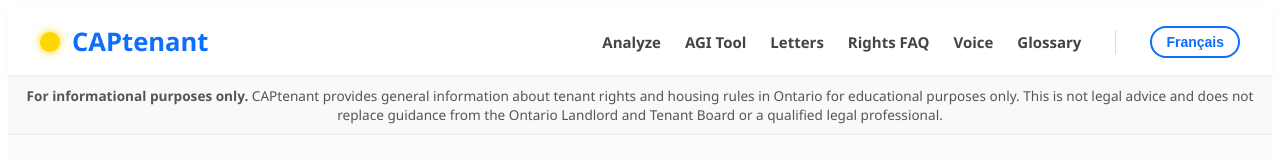
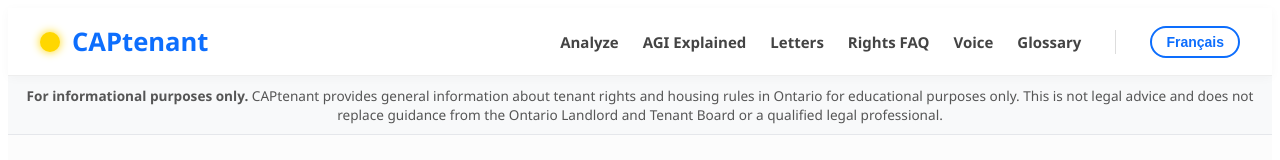
Before and after one commit to Azyym79/CAPtenant, a React (Vite) app: page /letters in a window 1280 px wide. Shown: the top 160 px of the page. Built offline with nearby package versions, Linux system fonts and the light colour scheme; no server answers.

Commit message:
Rename AGI Tool to AGI Explained in navigation for consistency and compliance

```diff
--- a/src/App.jsx
+++ b/src/App.jsx
@@ -150,7 +150,7 @@ function AppShell() {
         {/* RIGHT: NAV LINKS */}
         <div style={{ display: "flex", alignItems: "center", gap: "24px" }}>
           <SafeLink to="/analyze" lang={lang} en="Analyze" fr="Analyser" />
-          <SafeLink to="/agi" lang={lang} en="AGI Tool" fr="Outil AGI" />
+          <SafeLink to="/agi" lang={lang} en="AGI Explained" fr="AGI expliqué" />
           <SafeLink to="/letters" lang={lang} en="Letters" fr="Lettres" />
           <SafeLink to="/rights" lang={lang} en="Rights FAQ" fr="Droits (FAQ)" />
           <SafeLink to="/voice" lang={lang} en="Voice" fr="Voix" />
```
